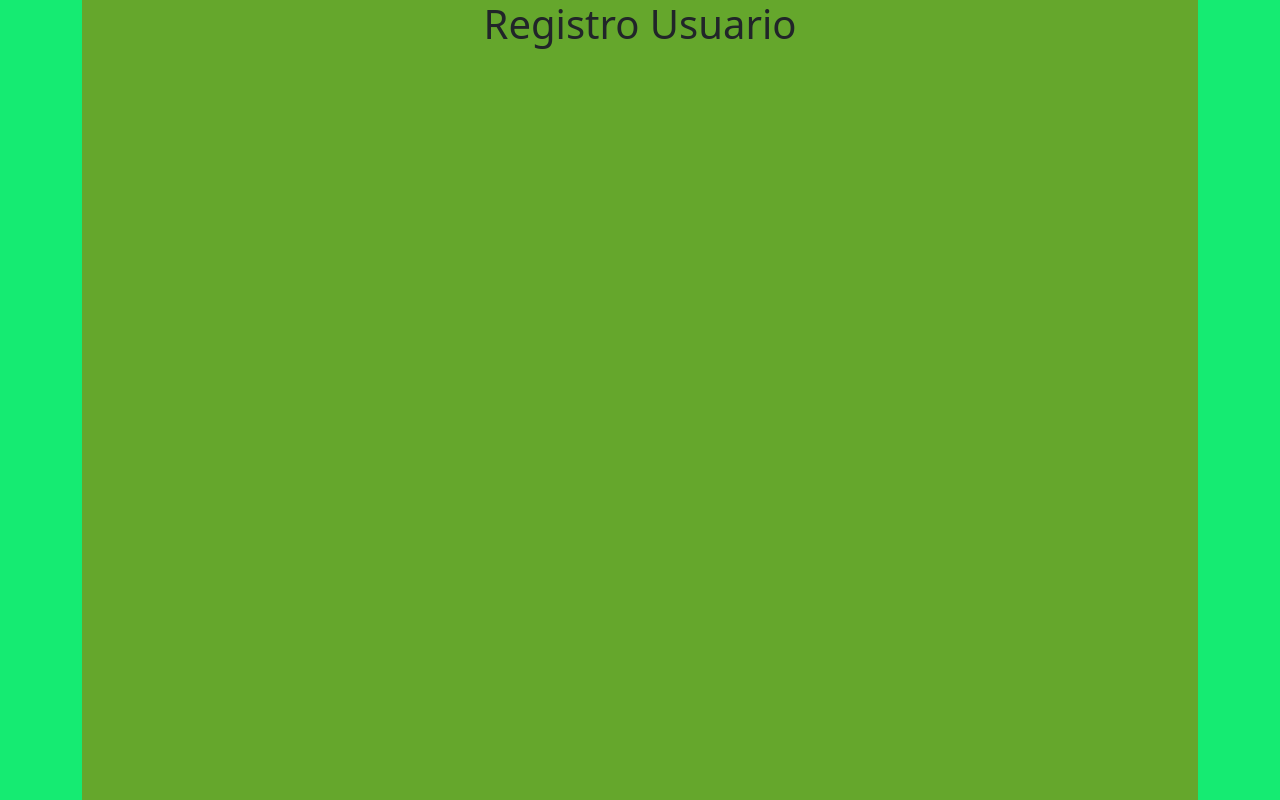
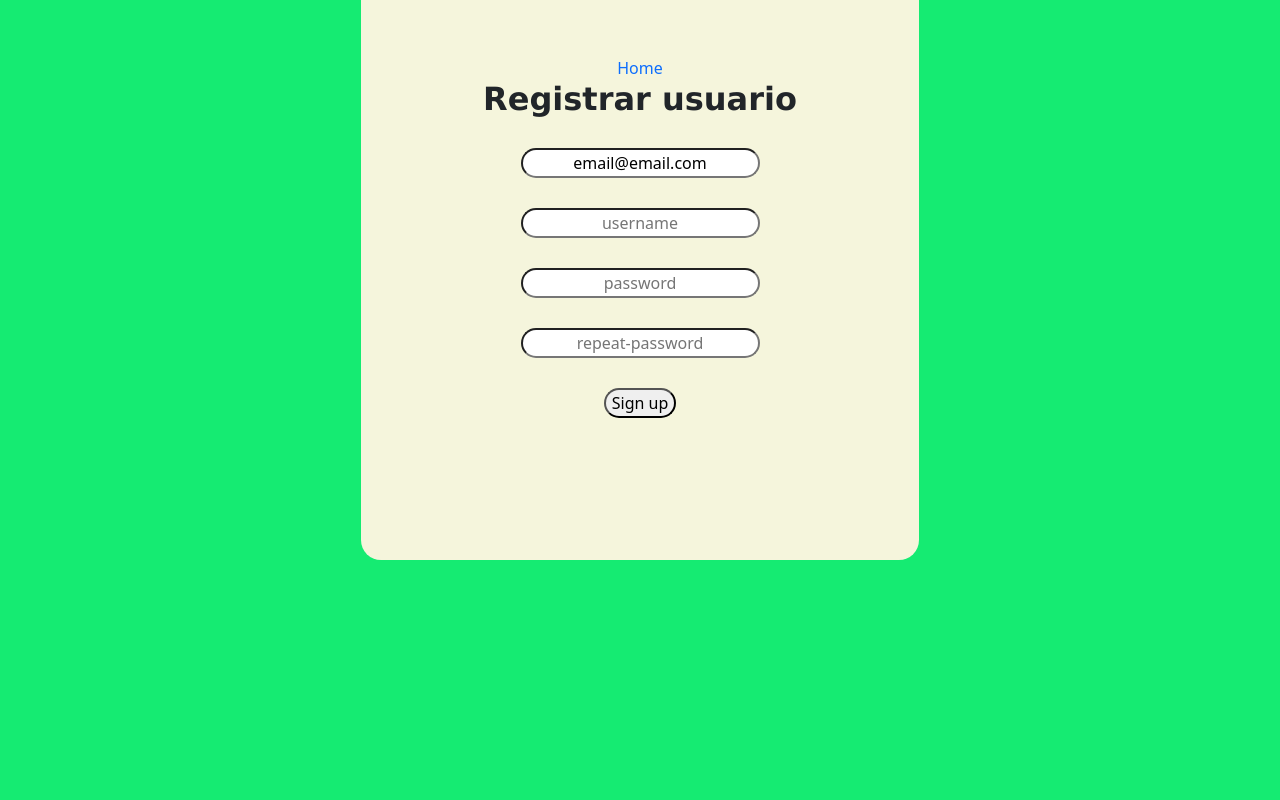
Before and after one commit to makaempffer/proyecto-semestral, a plain HTML site: page cliente/registro.html in a window 1280 px wide. Drawn offline with nearby package versions, Linux system fonts and the light colour scheme.

Commit message:
coontainer registro

```diff
--- a/cliente/registro.html
+++ b/cliente/registro.html
@@ -7,19 +7,25 @@
     <link href="https://cdn.jsdelivr.net/npm/bootstrap@5.1.3/dist/css/bootstrap.min.css" rel="stylesheet" integrity="sha384-1BmE4kWBq78iYhFldvKuhfTAU6auU8tT94WrHftjDbrCEXSU1oBoqyl2QvZ6jIW3" crossorigin="anonymous">
     <link rel="stylesheet" href="styles.css">
     <script src="https://cdn.jsdelivr.net/npm/bootstrap@5.1.3/dist/js/bootstrap.bundle.min.js" integrity="sha384-ka7Sk0Gln4gmtz2MlQnikT1wXgYsOg+OMhuP+IlRH9sENBO0LRn5q+8nbTov4+1p" crossorigin="anonymous"></script>
-    <title>proyecto</title>
+    <title>Register</title>
 
 </head>
 <body>
-  <div class="container">
-    <div class="registro">
-      <div id="registerTitle">
-        <h1>Registro Usuario</h1>
-      </div>
+    <div class="container">
+        <div class="background-page">
+            <div class="data-container">
+                <a style="text-decoration: none;" class="home-link" href="../index.html" >Home</a>
+                <h2 class="user-log-title">Registrar usuario</h2>
+                <form action="" id="register">
+                    <input class="input-option" value="email@email.com" id="register-email" type="email" name="username" id="username" placeholder="example@email.com" required>
+                    <input class="input-option" type="text" name="username" id="register-username" placeholder="username" required>
+                    <input class="input-option" id="register-password" type="password" name="password" id="password" placeholder="password" required>
+                    <input class="input-option" id="register-confirm-password" type="password" name="password" id="password" placeholder="repeat-password" required>
+                    <button class="input-option" onclick="registerUser()" type="submit" >Sign up</button>
+                </form>
+            </div>
+        </div>
     </div>
-
-  </div>
-
-
+    <script type="text/javascript" src="registerHandle.js"></script>
 </body>
 </html>
--- a/cliente/styles.css
+++ b/cliente/styles.css
@@ -1,16 +1,44 @@
 body
 {
-  background-color: #15EB72;;
+    background-color: #15EB72;
 }
 
-#registerTitle
+.background-page
 {
-  text-align: center;
+    background-color: transparent;
+    width: auto;
+    height: 100vh;
+}
+.user-log-title
+{
+    font-family:Verdana, Geneva, Tahoma, sans-serif;
+    letter-spacing: none;
+    font-weight: bold;
 }
 
-.registro
+.data-container
 {
-  width: auto;
-  height: 100vh;
-  background-color: #65a72c;
+    border-bottom-left-radius: 20px;
+    border-bottom-right-radius: 20px;
+    height: 70vh;
+    width: 50%;
+    background-color: beige;
+    margin-top: 0px;
+    margin-left: 25%;
+    text-align: center;
+    padding-top: 5%;
 }
+
+.list-option
+{
+    list-style: none;
+}
+
+.input-option
+{
+    border-radius: 15px;
+    margin :auto;
+    text-align: center;
+    display: block;
+    margin-top: 30px;
+}
```
Also changed, not shown: index.html (+1 -0 lines).
